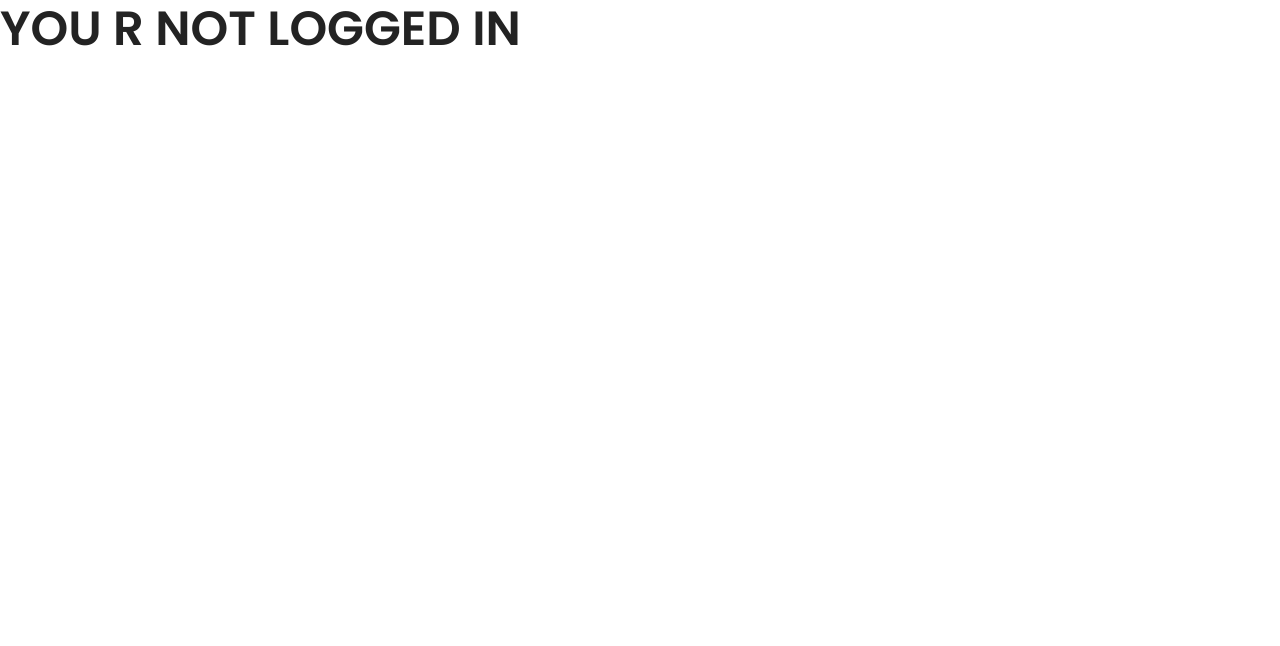
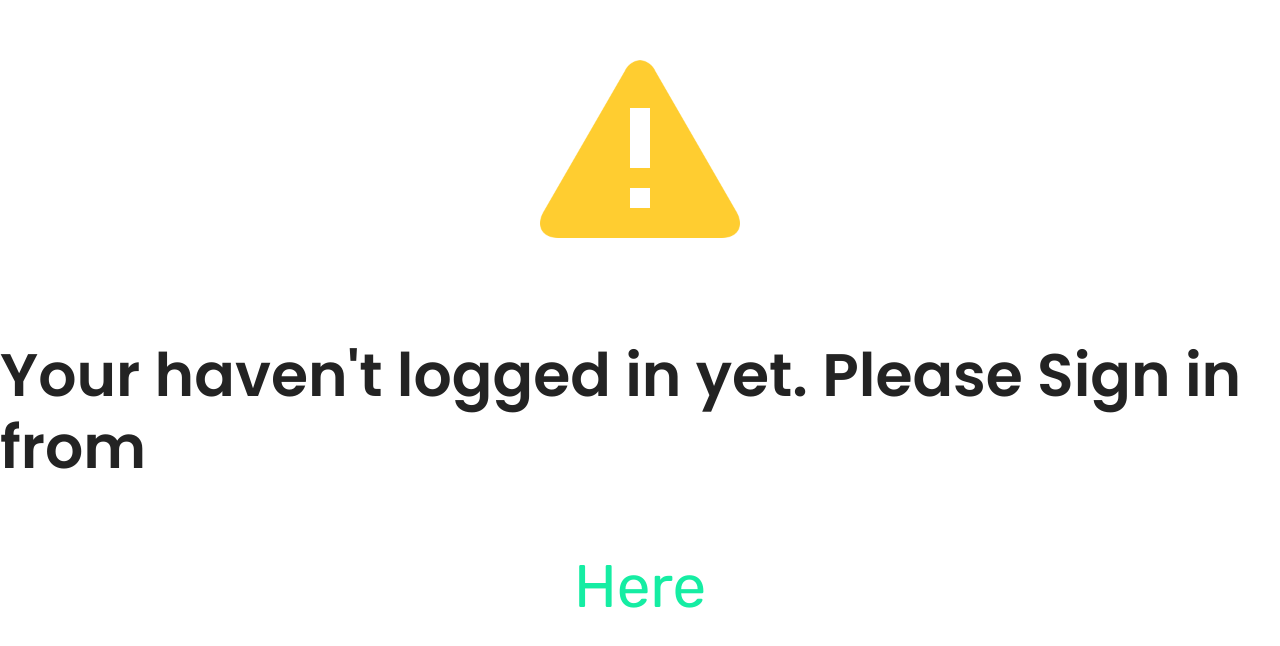
Before and after one commit to rahulbhargava010/propstory-expense-tracker, a React (Create React App) app in the folder client/: page /addcity in a window 1280 px wide. Shown: the top 646 px of the page. Built offline with nearby package versions, Linux system fonts and the light colour scheme; the HTML template or start-up script is replaced by a standard one.

Commit message:
NEW NOT LOGIN SCREEN ADDED FOOTER FOR TOTAL

```diff
--- a/client/src/assets/style.css
+++ b/client/src/assets/style.css
@@ -1760,3 +1760,12 @@ BLOG SINGLE
   justify-content: center;
   cursor: pointer;
 }
+
+.linknotlogin{
+  flex: 1;
+  display: flex;
+  justify-content: center;
+  align-items: center;
+  font-size: 60px;
+
+}
--- a/client/src/components/AddCity.js
+++ b/client/src/components/AddCity.js
@@ -15,6 +15,7 @@ import { makeStyles } from "@material-ui/core/styles";
 import Dashboard from "./Dashboard";
 import Snackbar from '@material-ui/core/Snackbar';
 import MuiAlert from '@material-ui/lab/Alert';
+import NotLoginView from "./NotLoginView";
 
 function Alert(props) {
   return <MuiAlert elevation={6} variant="filled" {...props} />;
@@ -87,7 +88,7 @@ export default function AddCity(props) {
 
   const classes = useStyles();
   if (token == null) {
-    return <h1>YOU R NOT LOGGED IN</h1>;
+    return <NotLoginView />;
   } else {
   return (<>
   <Dashboard />
--- a/client/src/components/AddCompany.js
+++ b/client/src/components/AddCompany.js
@@ -15,6 +15,7 @@ import { makeStyles } from "@material-ui/core/styles";
 import Dashboard from "./Dashboard";
 import Snackbar from '@material-ui/core/Snackbar';
 import MuiAlert from '@material-ui/lab/Alert';
+import NotLoginView from "./NotLoginView";
 
 function Alert(props) {
   return <MuiAlert elevation={6} variant="filled" {...props} />;
@@ -86,10 +87,12 @@ export default function AddCompany(props) {
 
   const classes = useStyles();
   if (token == null) {
-    return <h1>YOU R NOT LOGGED IN</h1>;
+    return <NotLoginView />;
+
   } else {
   return (
     <>
+
       <Dashboard />
       <Container maxWidth="md">
         <div className={classes.paper}>
--- a/client/src/components/AddExpense.js
+++ b/client/src/components/AddExpense.js
@@ -17,6 +17,7 @@ import axios from "axios";
 import Dashboard from "./Dashboard";
 import Snackbar from '@material-ui/core/Snackbar';
 import MuiAlert from '@material-ui/lab/Alert';
+import NotLoginView from "./NotLoginView";
 
 const token = localStorage.getItem("LoginToken");
 const userin = localStorage.getItem("LoggedinUser");
@@ -112,7 +113,7 @@ export default function AddExpense(props) {
   }, [props.alert])
 
   if (token == null) {
-    return <h1>YOU R NOT LOGGED IN</h1>;
+    return <NotLoginView />;
   } else {
     return (
       <>
--- a/client/src/components/AddProject.js
+++ b/client/src/components/AddProject.js
@@ -17,6 +17,7 @@ import axios from "axios";
 import Dashboard from "./Dashboard";
 import Snackbar from '@material-ui/core/Snackbar';
 import MuiAlert from '@material-ui/lab/Alert';
+import NotLoginView from "./NotLoginView";
 
 function Alert(props) {
   return <MuiAlert elevation={6} variant="filled" {...props} />;
@@ -116,7 +117,7 @@ export default function AddProject(props) {
 
 
   if (token == null) {
-    return <h1>YOU R NOT LOGGED IN</h1>;
+    return <NotLoginView />;
   } else {
   return (
     <>
--- a/client/src/components/CalcDrawer.js
+++ b/client/src/components/CalcDrawer.js
@@ -91,9 +91,9 @@ export default function CalcDrawer() {
           <DialpadIcon
             onClick={toggleDrawer(anchor, true)}
             style={{
-              position: "absolute",
-              right: 0,
-              top: "15%",
+              position: "fixed",
+              right: 40,
+              bottom: 40,
               outline: "none",
               fontSize: 50,
               color: "#00bdaa",
--- /dev/null
+++ b/client/src/components/NotLoginView.js
@@ -0,0 +1,36 @@
+import React from "react";
+import Alert from "../assets/alert.png";
+import { makeStyles } from "@material-ui/core/styles";
+
+const useStyles = makeStyles({
+  root: {
+    display: "flex",
+    justifyContent: "center",
+    alignItems: "center",
+    fontSize: 60,
+    lineHeight: 2,
+  },
+});
+
+export default function Types() {
+  const classes = useStyles();
+
+  return (
+    <div
+      className="d-flex align-items-center justify-content-center pt-5"
+      style={{ height: 600, flexDirection: "column" }}
+    >
+      <img src={Alert} style={{ width: 200 }} />
+      <h1 className="linknotlogin">
+        Your haven't logged in yet. Please Sign in from
+
+      </h1>
+      <a
+          href="http://expenses.propstory.com/users/login"
+          style={{ color: "#15eda3", fontSize: 60 }}
+        >
+          Here
+        </a>
+    </div>
+  );
+}
--- a/client/src/components/Table.js
+++ b/client/src/components/Table.js
@@ -8,9 +8,10 @@ import TableContainer from "@material-ui/core/TableContainer";
 import TableHead from "@material-ui/core/TableHead";
 import TablePagination from "@material-ui/core/TablePagination";
 import TableRow from "@material-ui/core/TableRow";
+import { TableFooter } from "@material-ui/core";
 
 const columns = [
-  { id: "ID", label: "ID", minWidth: 50 },
+  { id: "ID", label: "ID", display: "none" },
 
   { id: "ACTUAL_LEADS", label: "ACTUAL LEADS", minWidth: 100 },
   { id: "PLANNED_LEADS", label: "PLANNED LEADS", minWidth: 100 },
@@ -18,43 +19,31 @@ const columns = [
     id: "CPL",
     label: "CPL",
     minWidth: 50,
-    align: "right",
+    align: "center",
   },
   {
     id: "CLICK",
     label: "CLICK",
     minWidth: 50,
-    align: "right",
+    align: "center",
   },
   {
     id: "IMPRESSIONS",
     label: "IMPRESSIONS",
     minWidth: 50,
-    align: "right",
+    align: "center",
   },
   {
     id: "TOTAL_SPENDING",
     label: "TOTAL SPENDING",
     minWidth: 100,
-    align: "right",
-  },
-  {
-    id: "TOTAL_BUDGET",
-    label: "TOTAL BUDGET",
-    minWidth: 100,
-    align: "right",
+    align: "center",
   },
   {
     id: "SPENT_ON",
     label: "SPENT ON",
     minWidth: 100,
-    align: "right",
-  },
-  {
-    id: "CAMPAIGN_START_DATE",
-    label: "CAMPAIGN START DATE",
-    minWidth: 100,
-    align: "right",
+    align: "center",
   },
 ];
 
@@ -66,9 +55,7 @@ function createData(
   CLICK,
   IMPRESSIONS,
   TOTAL_SPENDING,
-  TOTAL_BUDGET,
-  SPENT_ON,
-  CAMPAIGN_START_DATE
+  SPENT_ON
 ) {
   return {
     ID,
@@ -78,9 +65,7 @@ function createData(
     CLICK,
     IMPRESSIONS,
     TOTAL_SPENDING,
-    TOTAL_BUDGET,
     SPENT_ON,
-    CAMPAIGN_START_DATE,
   };
 }
 
@@ -97,6 +82,9 @@ export default function StickyHeadTable(props) {
   const classes = useStyles();
   const [page, setPage] = React.useState(0);
   const [rowsPerPage, setRowsPerPage] = React.useState(10);
+
+  const [al, setAl] = React.useState("");
+
   const rows =
     props.result &&
     props.result.map((spending) => {
@@ -108,10 +96,7 @@ export default function StickyHeadTable(props) {
         spending.clicks,
         spending.impressions,
         spending.totalSpending,
-        spending.totalBudget,
-        spending.spendingDate,
-        spending.campaignStartDate,
-
+        spending.spendingDate
       );
     });
 
@@ -124,8 +109,6 @@ export default function StickyHeadTable(props) {
     setPage(0);
   };
 
-
-
   return (
     <Paper className={classes.root}>
       <TableContainer className={classes.container}>
@@ -136,7 +119,7 @@ export default function StickyHeadTable(props) {
                 <TableCell
                   key={column.id}
                   align={column.align}
-                  style={{ minWidth: column.minWidth }}
+                  style={{ minWidth: column.minWidth, display: column.display }}
                 >
                   {column.label}
                 </TableCell>
@@ -145,7 +128,6 @@ export default function StickyHeadTable(props) {
             </TableRow>
           </TableHead>
           <TableBody>
-
             {rows
               .slice(page * rowsPerPage, page * rowsPerPage + rowsPerPage)
               .map((row) => {
@@ -154,9 +136,12 @@ export default function StickyHeadTable(props) {
                     {columns.map((column) => {
                       const value = row[column.id];
 
-
                       return (
-                        <TableCell key={column.id} align={column.align}>
+                        <TableCell
+                          style={{ display: column.display }}
+                          key={column.id}
+                          align={column.align}
+                        >
                           {column.format && typeof value === "number"
                             ? column.format(value)
                             : value}
@@ -167,7 +152,7 @@ export default function StickyHeadTable(props) {
                       onClick={() => props.onPressEdit(row)}
                       style={{
                         backgroundColor: "#00bcd4",
-                        fontWeight: 800,
+                        fontWeight: 600,
                         color: "#fff",
                       }}
                     >
@@ -177,7 +162,7 @@ export default function StickyHeadTable(props) {
                       onClick={() => props.onPressDelete(row["ID"])}
                       style={{
                         backgroundColor: "#cd4545",
-                        fontWeight: 800,
+                        fontWeight: 600,
                         color: "#fff",
                       }}
                     >
@@ -187,6 +172,21 @@ export default function StickyHeadTable(props) {
                 );
               })}
           </TableBody>
+          {console.log(al)}
+          <TableFooter>
+            {/* <TableRow>
+              <TableCell align="center">{total.actualLeads}</TableCell>
+              <TableCell align="center">{total.plannedLeads}</TableCell>
+
+              <TableCell align="center">{total.cpl}</TableCell>
+              <TableCell align="center">{total.clicks}</TableCell>
+              <TableCell align="center">{total.impressions}</TableCell>
+              <TableCell align="center">{total.totalSpending}</TableCell>
+              <TableCell align="center" colSpan={3}>
+                <h5>TOTAL</h5>
+              </TableCell>
+            </TableRow> */}
+          </TableFooter>
         </Table>
       </TableContainer>
       <TablePagination
--- a/client/src/components/ViewExpense.js
+++ b/client/src/components/ViewExpense.js
@@ -12,6 +12,7 @@ import Table from "./Table";
 import { makeStyles } from "@material-ui/core/styles";
 import TextField from "@material-ui/core/TextField";
 import axios from "axios";
+import NotLoginView from "./NotLoginView";
 import CalcDrawer from "./CalcDrawer";
 let totalSpending = 0;
 
@@ -124,7 +125,7 @@ export default function ViewExpense(props) {
 
   const handleClose = () => setShow(false);
   if (token == null) {
-    return <h1>YOU R NOT LOGGED IN</h1>;
+    return <NotLoginView />;
   } else {
     return (
       <>
@@ -216,7 +217,7 @@ export default function ViewExpense(props) {
               </Typography>
             }
           </Container>
-          <Container maxWidth="xl">
+          <Container maxWidth="lg">
             <Table onPressEdit={_Edit} onPressDelete={_Delete} result={result} />
           </Container>
 
```
Also changed, not shown: client/src/assets/alert.png (added).
